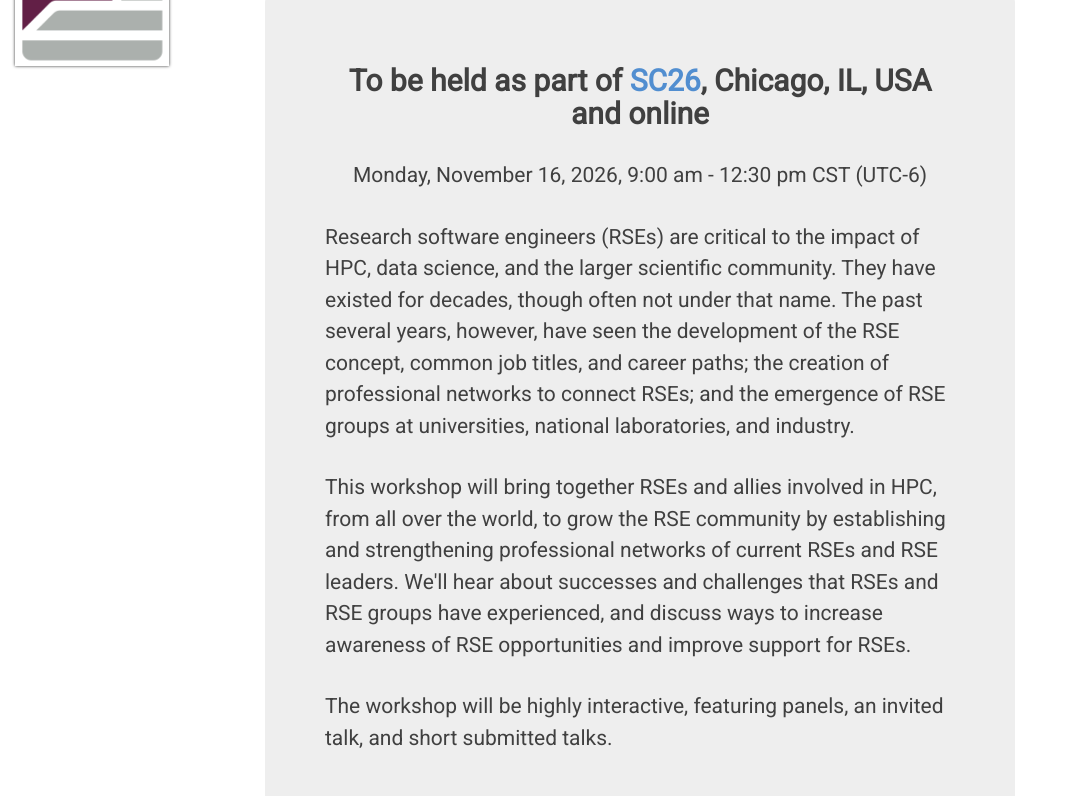
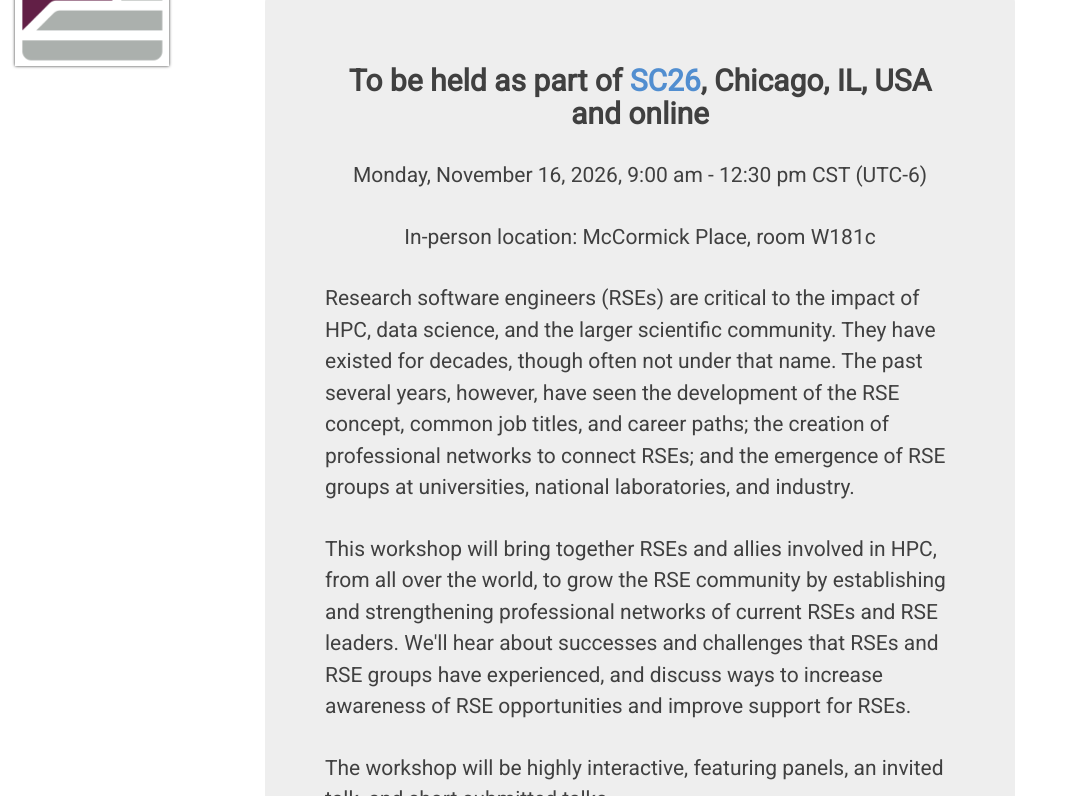
Before and after one commit to USRSE/rse-hpc-2026, a Jekyll site: the page built from index.html, in a window 1280 px wide and 900 px high, cut to the strip 104-900 px from the top of the window. Shown: the whole strip, without its empty margins (0-1065 px from the left). Built offline with Jekyll 4.4.1, drawn with Linux system fonts in a browser that asks for light colours; nearby versions of some CDN libraries; the list of posts is cut into pages by our own code.

Commit message:
Add location to main page

```diff
--- a/index.html
+++ b/index.html
@@ -12,7 +12,8 @@ fb-img:
   Chicago, IL, USA and online
   <p>
   Monday, November 16, 2026, 9:00 am - 12:30 pm CST (UTC-6)
-
+  <p>
+  In-person location:  McCormick Place, room W181c
   </center></h2>
 
   <p>
```
